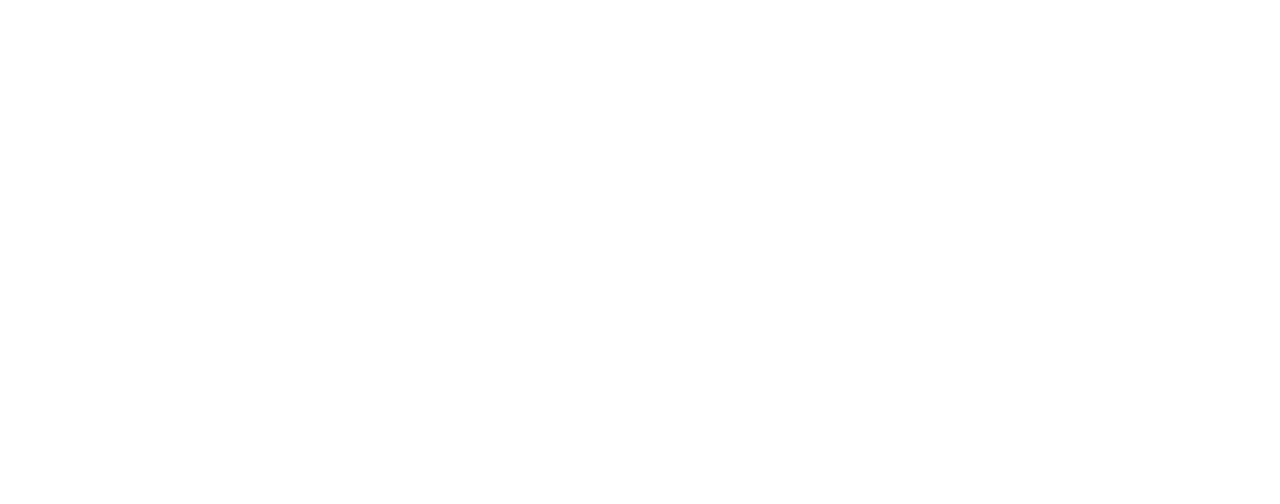
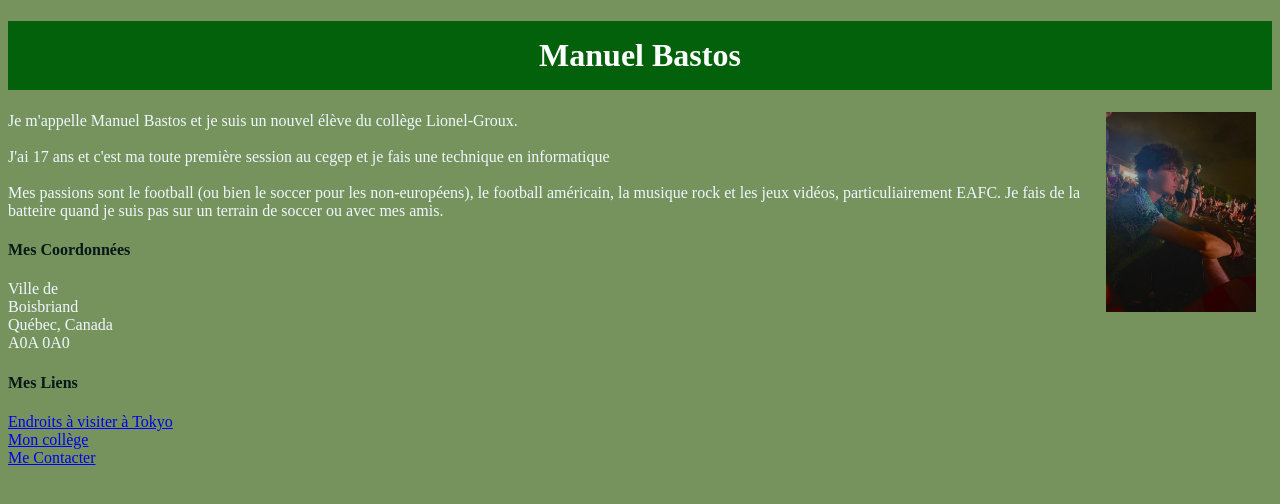
Before and after one commit to manbestos/labo2, a plain HTML site: page index.html in a window 1280 px wide. Drawn offline with Linux system fonts and the light colour scheme.

Commit message:
ajout de l'index

```diff
--- a/index.html
+++ b/index.html
@@ -1,11 +1,53 @@
+<!--Manuel Bastos-->
 <!DOCTYPE html>
 <html lang="en">
 <head>
     <meta charset="UTF-8">
     <meta name="viewport" content="width=device-width, initial-scale=1.0">
-    <title>Document</title>
+    <title>Page de présentation</title>
+    <style>
+    h1{
+        text-align: center;
+        color: white;
+        background-position: center;
+        background-color: rgb(3, 97, 11);
+        padding: 0.5em;
+    }
+    h4{
+        color:rgb(9, 23, 23)
+
+
+    }
+    body{
+        background-color: rgb(118, 147, 93); color:aliceblue;
+
+    }
+    </style>
 </head>
-<body>
 
-</body>
+<h1>Manuel Bastos</h1>
+
+
+<p>
+    <img src="images/manu.jpg" alt=""
+            style="max-height: 200px; max-width: 200px; float:right; padding-right: 16px; padding-left: 16px;">
+    Je m'appelle Manuel Bastos et je suis un nouvel élève du collège Lionel-Groux. <br>
+    <br>J'ai 17 ans et c'est ma toute première session au cegep et je fais une technique en informatique
+    <br><br>Mes passions sont le football (ou bien le soccer pour les non-européens), le football américain, la
+    musique rock et les jeux vidéos, particuliairement EAFC. Je fais de la batteire quand je suis pas sur un terrain de soccer ou avec mes amis.
+
+    <h4> Mes Coordonnées</h4>
+    Ville de <br>
+    Boisbriand <br>
+    Québec, Canada <br>
+    A0A 0A0
+
+    <h4> Mes Liens</h4>
+    <a href="https://manbestos.github.io/labo2/tokyo.html" target="_blank">Endroits à visiter à Tokyo</a><br>
+    <a href="https://clg.qc.ca" target="_blank">Mon collège</a><br>
+    <a href="mailto:202430069@edu.clg.qc.ca" target="_blank">Me Contacter</a>
+
+</p>
+
+
 </html>
```
Also changed, not shown: images/manu.jpg (added).
